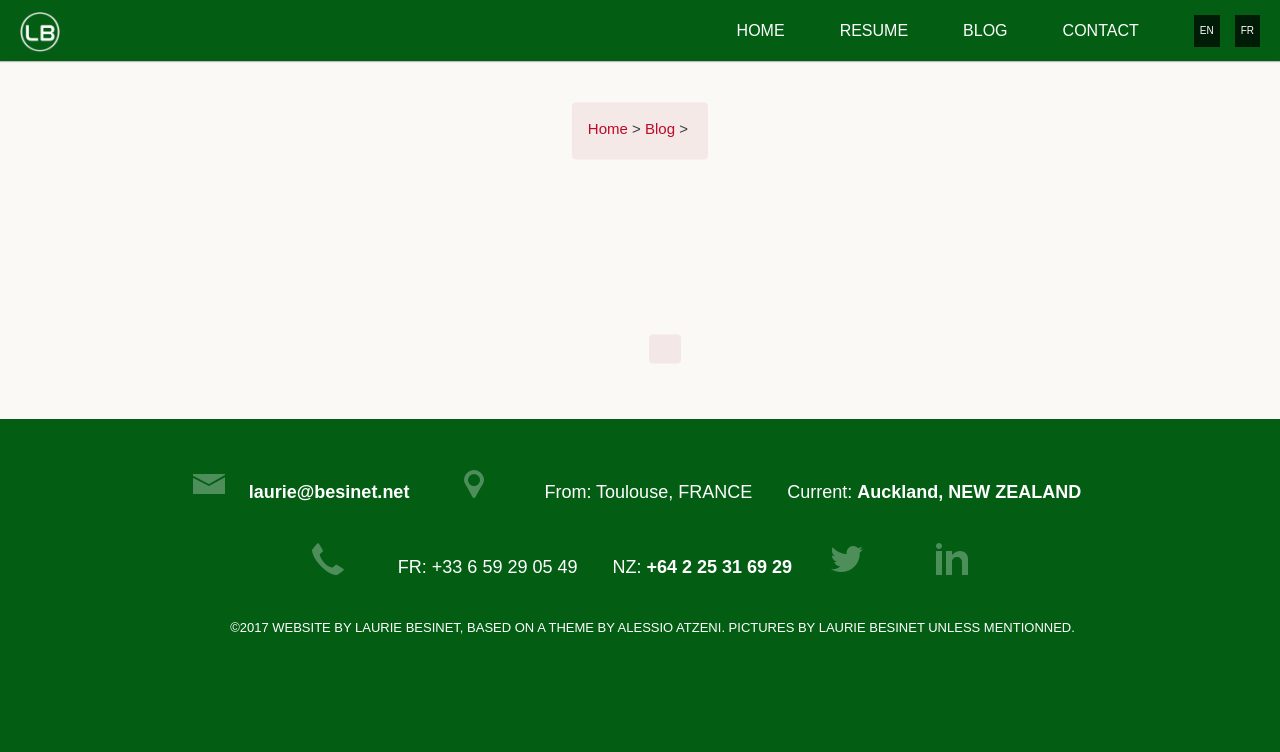
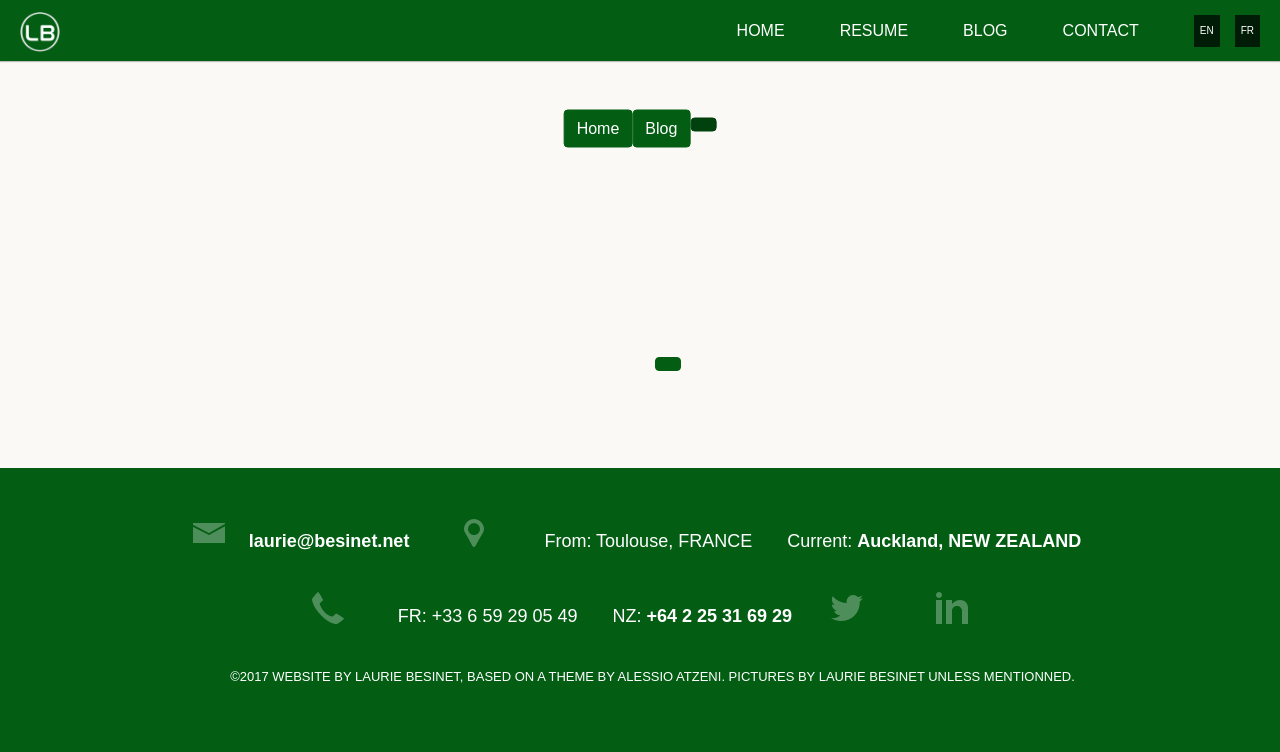
Before and after one commit to LaurieBe/website, a PHP site: page /a1.php in a window 1280 px wide. Shown: the part 799-1551 px from the top of the page. Before the commit the page ends 1433 px from the top, so only its background shows below. Run offline with PHP 8.4, Linux system fonts and the light colour scheme.

Commit message:
style boutons navigation despages blog

```diff
--- a/laurie.besinet.net/_include/css/main.css
+++ b/laurie.besinet.net/_include/css/main.css
@@ -1427,7 +1427,7 @@ footer .credits a:hover {
 
 
 .breadcrumb {
-    background-color: #bc5c6c1a;
+    background-color: transparent;
 		font-size: 15px;
 		position: absolute;
 		left: 50%;
@@ -1475,3 +1475,18 @@ a.thumbnail:hover,a.thumbnail:focus {
 .sansmarge {
 	margin: 0px;
 }
+
+.btn-secondary {
+	background-color: #035e14;
+	border-color: #035e14;
+}
+
+.btn-secondary:hover {
+	background-color: #01410d;
+	border-color: #01410d;
+}
+.btn-secondary:not([disabled]):not(.disabled).active, .btn-secondary:not([disabled]):not(.disabled):active, .show > .btn-secondary.dropdown-toggle {
+    background-color: #01410d;
+    border-color: #01410d;
+		box-shadow: unset;
+}
--- a/laurie.besinet.net/a1.php
+++ b/laurie.besinet.net/a1.php
@@ -24,9 +24,9 @@
                     <!-- plan -->
                     <nav aria-label="breadcrumb">
                       <ol class="breadcrumb">
-                        <li class="active"><a class="i18n_home" href="index.php#work"></a>&nbsp>&nbsp</li>
-                        <li><a class="external i18n_blog" href="blog.php#blog"></a>&nbsp>&nbsp</li>
-                        <li><a class="i18n_a1_title active" aria-current="page" href="a1.php#a1"></a></li>
+                        <li class="active"><a class="i18n_home  btn btn-secondary" role="button" href="index.php#work"></a></li>
+                        <li><a class="external i18n_blog  btn btn-secondary" role="button" href="blog.php#blog"></a></li>
+                        <li><a class="i18n_a1_title active  btn btn-secondary" role="button" aria-current="page" href="a1.php#a1"></a></li>
                       </ol>
                     </nav>
 
@@ -115,10 +115,22 @@
                     <br><br>
 
                     <!-- précedent / suivant -->
-                    <ul class="breadcrumb">
-                      <li><a href="a0.php#a0"><span class="i18n_previous"></span></a></li>
-                      <!--<li>&nbsp|&nbsp<a href="a2.php#a2"><span class="i18n_next"></span></a></li>-->
-                    </ul>
+                    <div class="d-flex justify-content-center">
+                      <nav aria-label="Page navigation">
+                        <ul class="pagination">
+                        <li>
+                          <a href="a0.php#a0" class="btn btn-secondary" role="button">
+                            <span class="i18n_previous">
+                            </span>
+                          </a>
+                        </li>
+                        <!--li>&nbsp|&nbsp
+                          <a href="a2.php#a2">
+                            <span class="i18n_next"></span>
+                          </a>
+                        </li-->
+                      </ul>
+                    </nav>
 
                 </div>
 
--- a/laurie.besinet.net/scripts.php
+++ b/laurie.besinet.net/scripts.php
@@ -7,7 +7,6 @@
 <script src="_include/js/jquery.isotope.js"></script> <!-- Isotope Filter -->
 <script src="_include/js/jquery.fancybox.pack.js"></script> <!-- Fancybox -->
 <script src="_include/js/jquery.fancybox-media.js"></script> <!-- Fancybox for Media -->
-<script src="_include/js/slide.js"></script> <!-- slider photo -->
 <script src="_include/js/plugins.js"></script> <!-- Contains: jPreloader, jQuery Easing, jQuery ScrollTo, jQuery One Page Navi -->
 <script src="_include/js/main.js"></script> <!-- Defalit JS -->
 <script src="_include/js/i18next.js"></script> <!-- Translation -->
```
Also changed, not shown: laurie.besinet.net/a0.php (+10 -6 lines).
